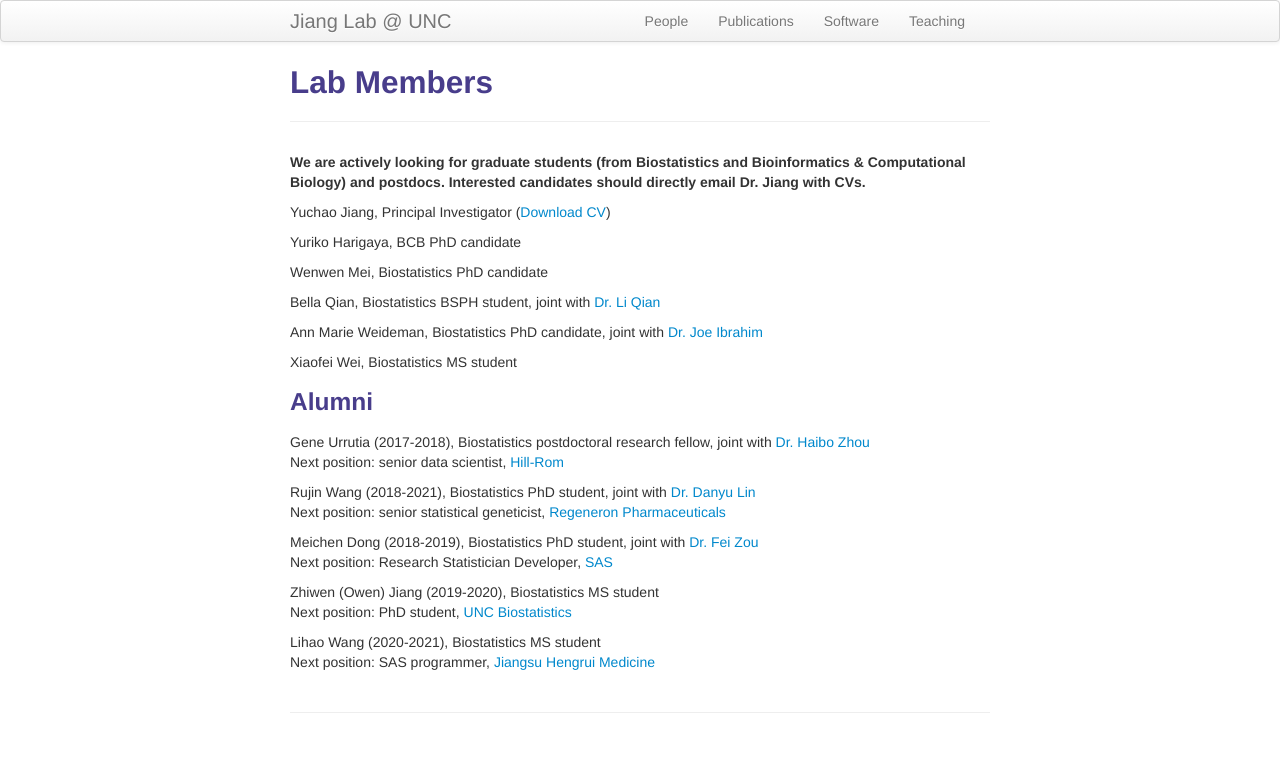
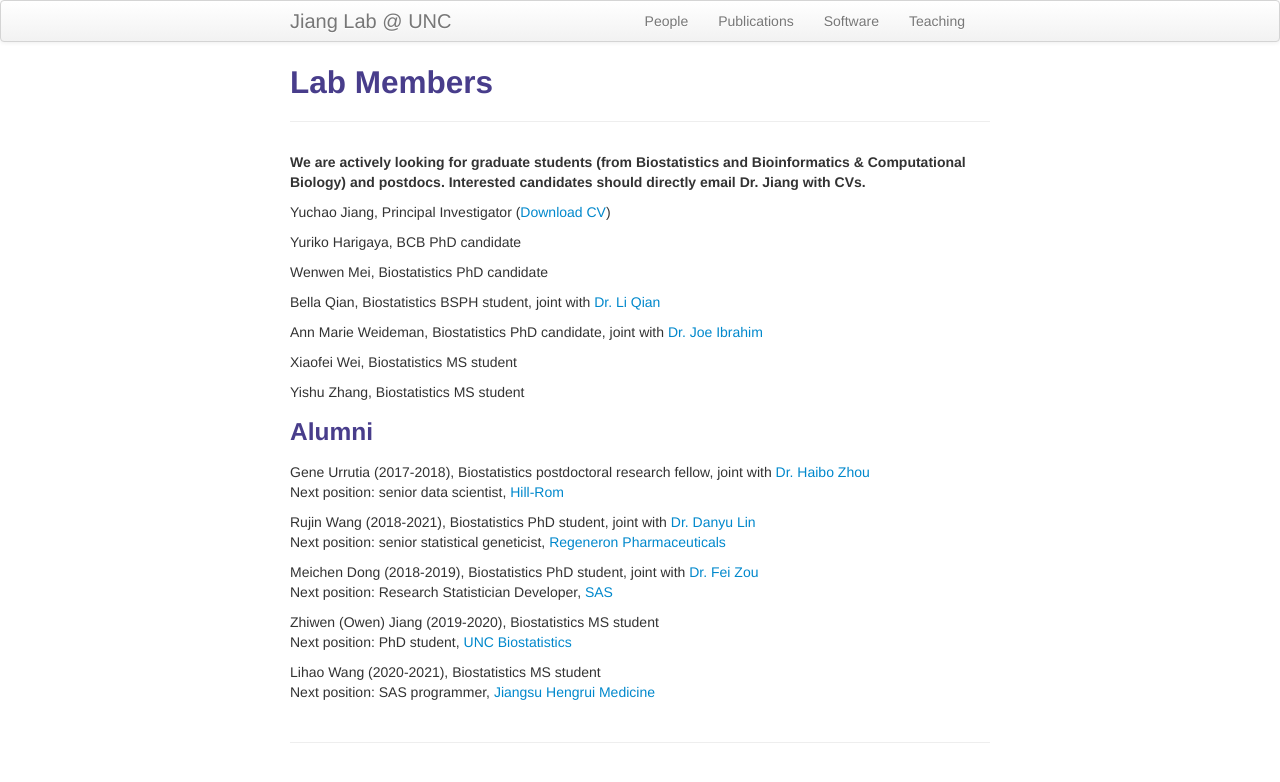
Before and after one commit to yuchaojiang/yuchaojiang.github.io, a Jekyll site: the page built from pages/people.md, in a window 1280 px wide. Shown: the top 782 px of the page. Built offline with Jekyll 4.4.1, drawn with Linux system fonts in a browser that asks for light colours.

Commit message:
Update people.md

```diff
--- a/pages/people.md
+++ b/pages/people.md
@@ -18,6 +18,8 @@ Ann Marie Weideman, Biostatistics PhD candidate, joint with [Dr. Joe Ibrahim](ht
 
 Xiaofei Wei, Biostatistics MS student
 
+Yishu Zhang, Biostatistics MS student
+
 ### Alumni
 
 Gene Urrutia (2017-2018), Biostatistics postdoctoral research fellow, joint with [Dr. Haibo Zhou](http://sph.unc.edu/adv_profile/haibo-zhou-phd/) <br/>
```
